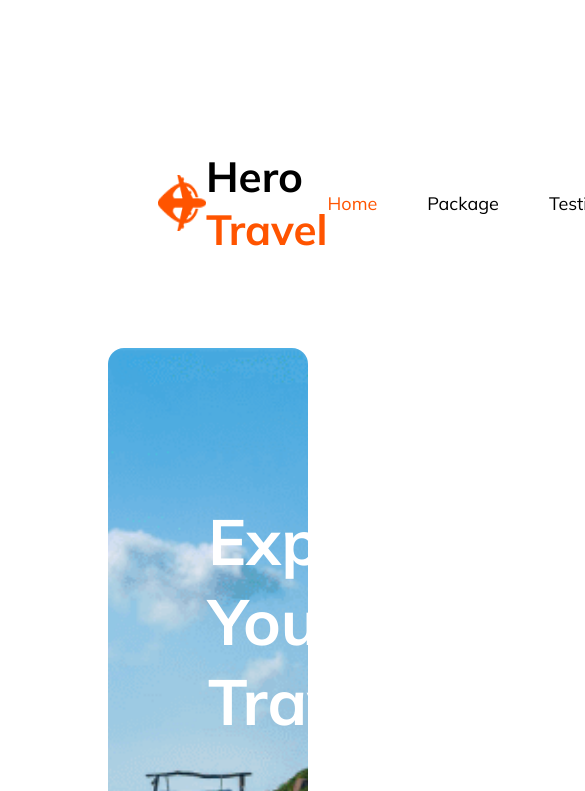
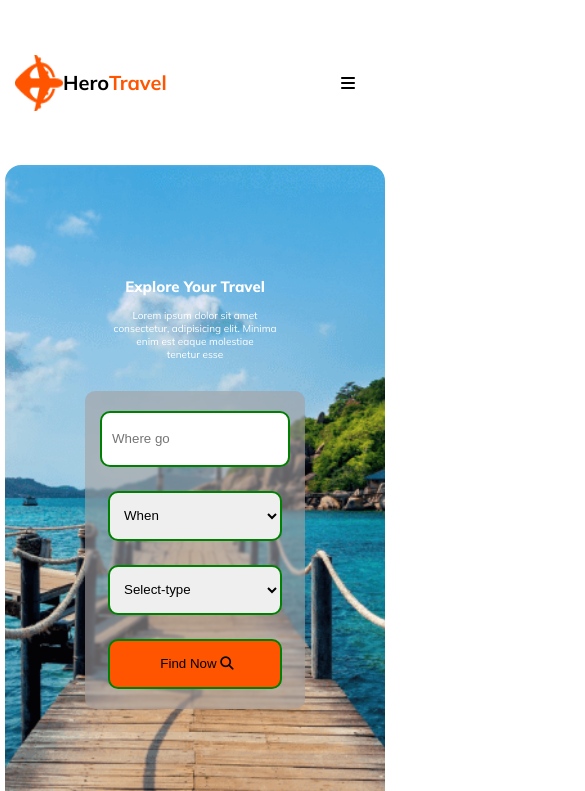
Before and after one commit to Sakibul-hasan83/Travel, a plain HTML site: page index.html in a window 390 px wide. Shown: the top 791 px of the page, 585 px wide, since content can reach past the window. Drawn offline with Linux system fonts and the light colour scheme.

Commit message:
responsive area

```diff
--- a/index.html
+++ b/index.html
@@ -14,7 +14,7 @@
                                        <div class="logo">
                                                       <img src="./Images/Group 40071 (2).png" alt="" id="logo-img">
 
-                                                      <h3>Hero <span class="span">Travel </span></h3>
+                                                      <h3 class="logo-h3">Hero <span class="span">Travel </span></h3>
 
                                        </div>
 <!--  nav-option -->
@@ -26,6 +26,14 @@
                                                             Blog
                                                         </p>
                                                         <p>Contact</p>
+
+
+
+                                            </div>
+
+                                            <div class="bar">
+
+                                              <i class="fa-solid fa-bars" ></i>
 
                                             </div>
 
@@ -44,7 +52,7 @@
                   <section class="Explore-container">
 
 <!-- explore h and p  -->
-                    <div><h2 id="explore-h2">Explore Your Travel</h2> <p id="explore-p">Lorem ipsum dolor sit amet consectetur, adipisicing elit. Minima enim est eaque molestiae <br>tenetur esse</p></div>
+                    <div><h2 class="explore-h2">Explore Your Travel</h2> <p id="explore-p">Lorem ipsum dolor sit amet consectetur, adipisicing elit. Minima enim est eaque molestiae <br>tenetur esse</p></div>
 
 <!-- select-option -->
 
@@ -105,7 +113,7 @@
    <div>
 
 
-                 <img src="/Images/Rectangle 4.png" alt="">
+                 <img src="/Images/Rectangle 4.png" alt="" id="popular-img">
 
    </div>
 
--- a/style.css
+++ b/style.css
@@ -53,7 +53,7 @@ body{
 /* explore part */
 
 
-#explore-h2{
+.explore-h2{
 
     font-size: 64px;
     font-weight: 800px;
@@ -271,3 +271,93 @@ margin-bottom: 80px;
 text-align: center;
 
 }
+
+
+
+/* responsive area */
+
+.bar{
+
+display: none;
+}
+
+@media screen and (max-width:600px) {
+
+
+    .nav-option{
+
+        display:none;
+    }
+ body{
+    margin: 0px 5px;
+    padding: 0;
+ }
+
+.logo{
+
+    margin-left: -40px;
+}
+
+ .logo-h3{
+
+    display: flex;
+
+    font-size: 20px;
+
+ }
+
+ .bar{
+
+    display: block;
+    margin-right: -20px;
+ }
+
+.explore-h2{
+
+    font-size: 15px;
+    font-weight: 800;
+}
+
+#explore-p{
+
+    font-size:
+    10px;
+
+}
+
+.select-option{
+
+
+    display: flex;
+    flex-direction: column;
+    width:100%;
+    height: 100%;
+    100%;
+    margin:auto;
+margin-left: -20px;
+margin-top: 30px;
+}
+
+
+.container-popular{
+display: flex;
+    flex-direction: column;
+    height: 100%;
+    width: 100%;
+}
+
+#popular-img{
+
+height: 100%;
+width: 100%;
+
+}
+
+.destination-container,.destination-firstrow,.destination-second-row,.destination-3rd-row{
+
+    display: grid;
+    grid-template-columns:1fr;
+
+}
+
+}
```
